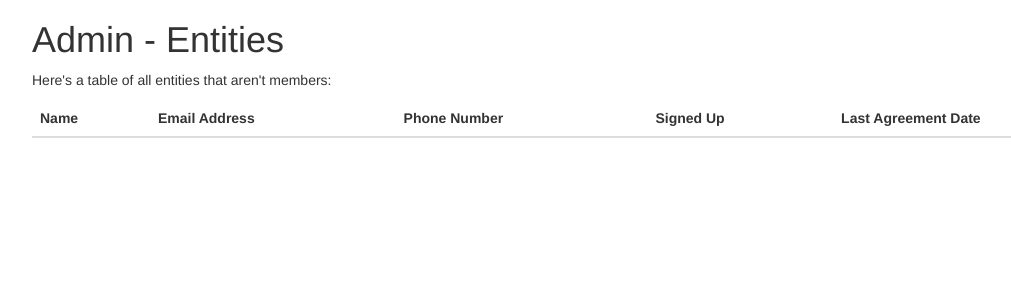
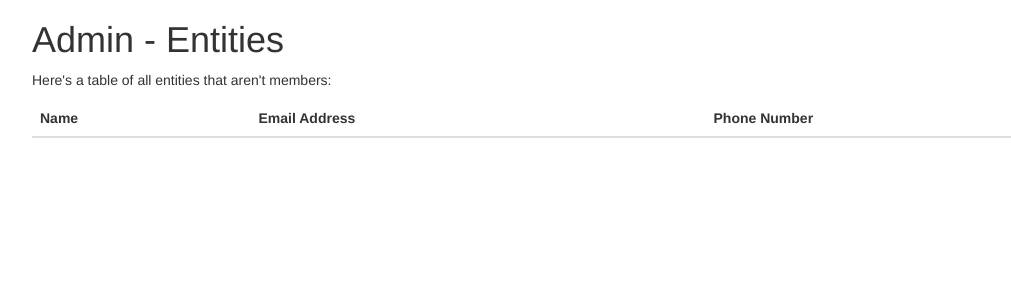
Before and after one commit to makehackvoid/mhvdb2, a Python web app: template mhvdb2/templates/admin/entities.html in a window 1280 px wide. Shown: the part 72-372 px from the top of the page, without its empty margins (38-1049 px from the left). Run offline with Jinja, Linux system fonts and the light colour scheme; the template is opened without the code that fills it, so the values that code supplies are empty; some libraries are stand-ins or nearby versions.

Commit message:
Incorporated changes from @cmrn's comment
https://github.com/makehackvoid/mhvdb2/pull/39#issuecomment-46173141

```diff
--- a/mhvdb2/routes.py
+++ b/mhvdb2/routes.py
@@ -105,5 +105,5 @@ def admin_transactions():
 
 @app.route('/admin/entities')
 def admin_entities():
-    entities = Entity.select().where(Entity.is_member == 0)
+    entities = Entity.select().where(Entity.is_member == False)          # noqa
     return render_template('admin/entities.html', entities=entities)
--- a/mhvdb2/templates/admin/entities.html
+++ b/mhvdb2/templates/admin/entities.html
@@ -11,8 +11,6 @@
             <th>Name</th>
             <th>Email Address</th>
             <th>Phone Number</th>
-            <th>Signed Up</th>
-            <th>Last Agreement Date</th>
         </tr>
     </thead>
     <tbody>
@@ -21,8 +19,6 @@
             <td>{{ entity.name }}</td>
             <td>{{ entity.email }}</td>
             <td>{{ entity.phone }}</td>
-            <td>{{ entity.joined_date }}</td>
-            <td>{{ entity.agreement_date }}</td>
         </tr>
         {% endfor %}
     </tbody>
```
